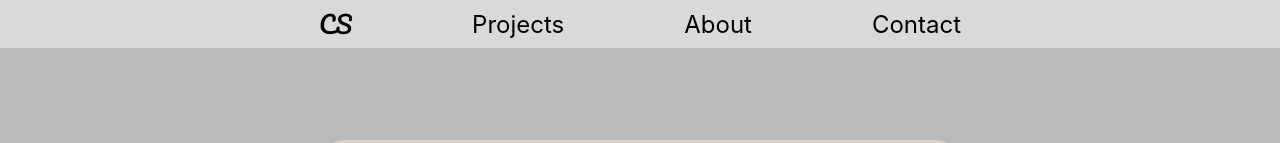
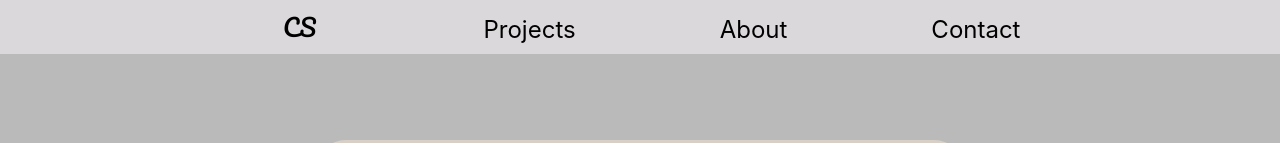
Before and after one commit to csalguera/portfolio-react, a React (Create React App) app: page / in a window 1280 px wide. Shown: the top 143 px of the page. Built offline with nearby package versions, Linux system fonts and the light colour scheme.

Commit message:
add conditional styling to navbar child elements based on url

```diff
--- a/src/App.js
+++ b/src/App.js
@@ -40,6 +40,7 @@ function App() {
         contactRef={contactRef}
         scrollToRef={scrollToRef}
         handleUrlChange={handleUrlChange}
+        url={url}
       />
       <Landing
         landingRef={landingRef}
--- a/src/components/Nav/Nav.jsx
+++ b/src/components/Nav/Nav.jsx
@@ -9,6 +9,7 @@ const Nav = (props) => {
     aboutRef,
     contactRef,
     handleUrlChange,
+    url,
   } = props
 
   function handleClick(evt) {
@@ -23,7 +24,7 @@ const Nav = (props) => {
       handleUrlChange('/about')
     } else if (evt.target.textContent === 'Contact') {
       scrollToRef(contactRef)
-      handleUrlChange('contact')
+      handleUrlChange('/contact')
     }
   }
 
@@ -33,18 +34,27 @@ const Nav = (props) => {
         <div className={styles.navbar}>
           <button
             onClick={handleClick}
-            className={styles['nav-button']}
+            className={`${styles['nav-button']} ${url === '/' ? styles.active : ''} ${styles.logo}`}
             style={{fontFamily: 'Pacifico'}}
           >
             CS
           </button>
-          <button onClick={handleClick} className={styles['nav-button']}>
+          <button
+            onClick={handleClick}
+            className={`${styles['nav-button']} ${url === '/projects' ? styles.active : ''}`}
+          >
             Projects
           </button>
-          <button onClick={handleClick} className={styles['nav-button']}>
+          <button
+            onClick={handleClick}
+            className={`${styles['nav-button']} ${url === '/about' ? styles.active : ''}`}
+          >
             About
           </button>
-          <button onClick={handleClick} className={styles['nav-button']}>
+          <button
+            onClick={handleClick}
+            className={`${styles['nav-button']} ${url === '/contact' ? styles.active : ''}`}
+          >
             Contact
           </button>
         </div>
--- a/src/components/Nav/Nav.module.css
+++ b/src/components/Nav/Nav.module.css
@@ -16,17 +16,27 @@
 }
 
 .navbar * {
+  height: 25px;
   margin: 0 60px;
   list-style: none;
-}
-
-.navbar * {
   color: black;
   text-decoration: none;
   font-size: 24px;
+  padding: 12px;
+  border-radius: 1000px;
+}
+
+.logo {
+  width: 80px;
+  display: flex;
+  justify-content: center;
+  align-items: center;
+  height: 30px;
 }
 
 .navbar *:hover,
 .active {
   font-weight: bold;
+  color: #dedcde;
+  background-color: #94a8b3;
 }
```
